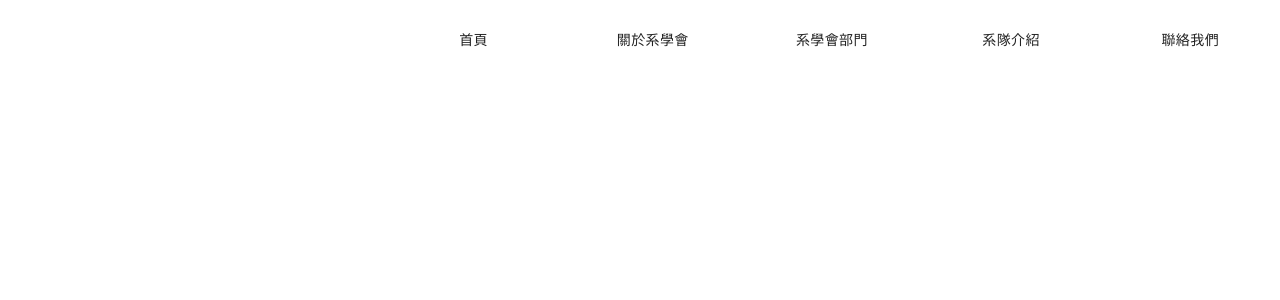
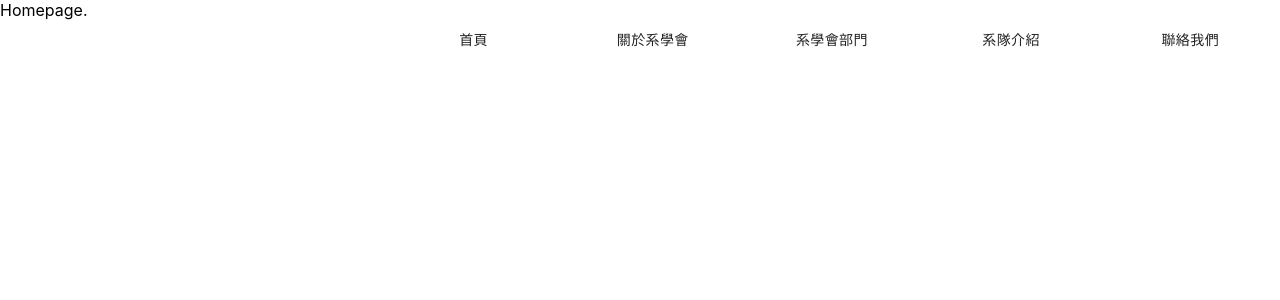
Before and after one commit to NTUEEInfoDep/EESA, a React (Create React App) app: page / in a window 1280 px wide. Shown: the top 300 px of the page. Built offline with nearby package versions, Linux system fonts and the light colour scheme.

Commit message:
add router support

```diff
--- /dev/null
+++ b/src/App.js
@@ -0,0 +1,32 @@
+import React from 'react';
+import { Switch, Route } from 'react-router-dom';
+import Header from './components/Header';
+import css from './App.module.css';
+
+import Home from './routes/Home';
+import AboutUs from './routes/AboutUs';
+import Contact from './routes/Contact';
+import Dept from './routes/Dept';
+import Teams from './routes/Teams';
+import Staff from './routes/Staff';
+
+
+class App extends React.Component {
+    render(){
+        return(
+            <div className={css.app}>
+                <Header />
+                <Switch>
+                    <Route exact path="/" component={Home} />
+                    <Route exact path="/aboutus" component={AboutUs} />
+                    <Route exact path="/contact" component={Contact} />
+                    <Route exact path="/staff/:id" component={Staff} />
+                    <Route exact path="/teams/:id" component={Teams} />
+                    <Route exact path="/dept/:id" component={Dept} />
+                </Switch>
+            </div>
+        )
+    }
+}
+
+export default App;
--- /dev/null
+++ b/src/App.module.css
@@ -0,0 +1,10 @@
+.app
+{
+    width: 100vw;
+    height: 100vh;
+}
+
+.page
+{
+    margin-top: 10%;
+}
--- a/src/index.js
+++ b/src/index.js
@@ -1,10 +1,11 @@
 import React from 'react';
 import ReactDOM from 'react-dom';
 import './index.css';
-import Home from './routes/Home';
+import App from './App';
+import { BrowserRouter } from 'react-router-dom';
 import * as serviceWorker from './serviceWorker';
 
-ReactDOM.render(<Home />, document.getElementById('root'));
+ReactDOM.render(<BrowserRouter><App /></BrowserRouter>, document.getElementById('root'));
 
 // If you want your app to work offline and load faster, you can change
 // unregister() to register() below. Note this comes with some pitfalls.
--- a/src/routes/AboutUs/AboutUs.js
+++ b/src/routes/AboutUs/AboutUs.js
@@ -7,6 +7,7 @@ class AboutUs extends React.Component{
     render(){
         return(
             <div>
+                AboutUs.
             </div>
         )
     }
--- a/src/routes/Contact/Contact.js
+++ b/src/routes/Contact/Contact.js
@@ -7,6 +7,7 @@ class Contact extends React.Component{
     render(){
         return(
             <div>
+                Contacts.
             </div>
         )
     }
--- a/src/routes/Dept/Dept.js
+++ b/src/routes/Dept/Dept.js
@@ -7,6 +7,7 @@ class Dept extends React.Component{
     render(){
         return(
             <div>
+                Depts.
             </div>
         )
     }
--- a/src/routes/Home/Home.js
+++ b/src/routes/Home/Home.js
@@ -1,13 +1,12 @@
 import React from 'react';
-import classes from './Home.module.css';
-import Header from '../../components/Header';
+import css from './Home.module.css';
 
 class Home extends React.Component{
 
     render(){
         return(
-            <div className={classes.page}>
-                <Header/>
+            <div className={css.page}>
+                Homepage.
             </div>
         )
     }
--- a/src/routes/Staff/Staff.js
+++ b/src/routes/Staff/Staff.js
@@ -7,6 +7,7 @@ class Staff extends React.Component{
     render(){
         return(
             <div>
+                Staffs.
             </div>
         )
     }
--- a/src/routes/Teams/Teams.js
+++ b/src/routes/Teams/Teams.js
@@ -7,6 +7,7 @@ class Teams extends React.Component{
     render(){
         return(
             <div>
+                Teams.
             </div>
         )
     }
```
